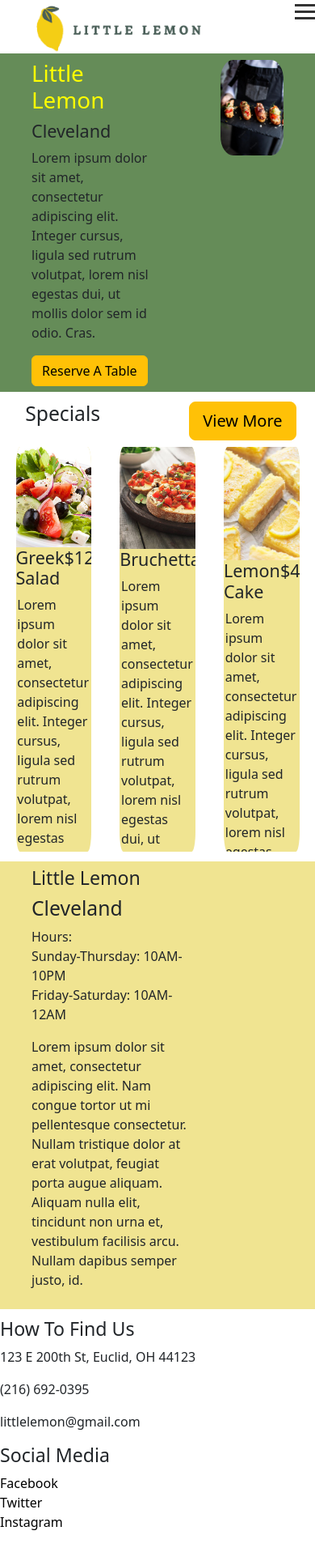
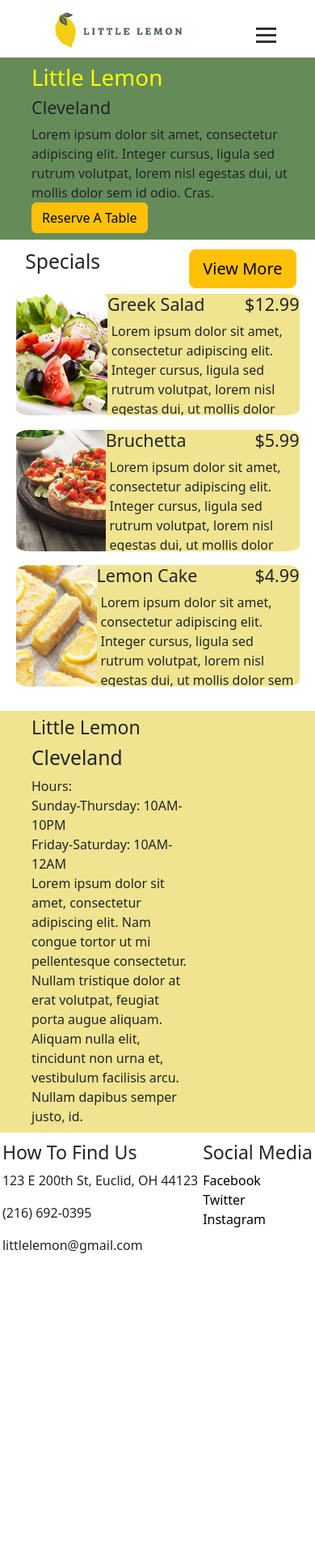
Before and after one commit to ptajonald/littlelemon, a React (Create React App) app: page / in a window 390 px wide. Shown: the whole page at 81% size. After the commit the page ends 1699 px from the top, so only its background shows below. Built offline with nearby package versions, Linux system fonts and the light colour scheme; the HTML template or start-up script is replaced by a standard one.

Commit message:
modified home page

```diff
--- a/src/components/Footer.jsx
+++ b/src/components/Footer.jsx
@@ -6,21 +6,19 @@
     <>
       <footer>
         <img src={logo} alt="logo" />
-        <div id="info">
-          <section>
+        <div>
           <h3>How To Find Us</h3>
           <p>123 E 200th St, Euclid, OH 44123</p>
           <p>(216) 692-0395</p>
           <p>littlelemon@gmail.com</p>
-          </section>
-          <section>
+        </div>
+        <div>
           <h3>Social Media</h3>
           <a href="https://www.facebook.com">Facebook</a>
           <br />
           <a href="https://www.twitter.com">Twitter</a>
           <br />
           <a href="https://www.instagram.com">Instagram</a>
-          </section>
         </div>
       </footer>
     </>
--- a/src/components/Highlights.jsx
+++ b/src/components/Highlights.jsx
@@ -15,7 +15,7 @@
         </div>
         <div id="items">
           <div className="item">
-            <img src={salad} alt="salad" className=" " />
+            <img src={salad} alt="salad" />
             <section>
               <div className="name-price">
                 <h4>Greek Salad</h4>
--- a/src/components/Nav.jsx
+++ b/src/components/Nav.jsx
@@ -12,7 +12,7 @@
 
   return (
     <>
-      <nav id={`navbar ${menuOpen ? "open" : ""}`}>
+      <nav id="navbar" className={menuOpen ? "visible" : ""}>
         <a href="/">
           <img src={logo} alt="logo" />
         </a>
@@ -23,7 +23,7 @@
           <div className="bar"></div>
         </div>
 
-        <ul id={`nav-links ${menuOpen ? "visible" : ""}`}>
+        <ul id="nav-links" className={menuOpen ? "visible" : ""}>
           <Link to="/">Home</Link>
           <Link to="/aboutpage">About</Link>
           <Link to="/menu">Menu</Link>
--- a/src/pages/Reservations.jsx
+++ b/src/pages/Reservations.jsx
@@ -94,7 +94,7 @@
           <section className="guest-info">
             <h1>Reservation Details</h1>
             <section className="">
-              <section className="data-inp">
+              <section className="">
                 <label htmlFor="date">Select a date</label>
                 <div className="">
                   <input
@@ -109,9 +109,9 @@
                   />
                 </div>
               </section>
-              <section className="data-inp">
+              <section className="">
                 <label htmlFor="time">Select a time</label>
-                <section className="flex items-center">
+                <section className="">
                   <select
                     name="time"
                     id="time"
@@ -138,13 +138,14 @@
                   </select>
                 </section>
               </section>
-              <section className="data-inp">
+              <section className="">
                 <label htmlFor="guests">Guests number</label>
-                <section className="flex items-center">
+                <section className="">
                   <input
                     name="guests"
                     type="number"
                     id="guests"
+                    min="1"
                     placeholder="Number of guests"
                     className="select"
                     value={inputs.guests}
--- a/src/styles/Footer.css
+++ b/src/styles/Footer.css
@@ -1,16 +1,24 @@
 footer {
   display: flex;
-  justify-content: ;
+  justify-content: space-around;
+  width: 100%;
   height: 300px;
   padding-top: 3%;
 }
 
 footer img {
-  /* width: 15%; */
+  max-width: 25%;
+
 }
 
 footer a {
   text-decoration: none;
+}
+
+#info {
+  display: flex;
+  flex-direction: row;
+  justify-content: space-between;
 }
 
 a:link {
--- a/src/styles/Hero.css
+++ b/src/styles/Hero.css
@@ -11,7 +11,7 @@
 #hero-left {
   display: flex;
   flex-direction: column;
-  max-width: 40%;
+  width: 40%;
   margin-left: 10%;
 }
 
@@ -24,3 +24,13 @@
   margin-left: 40%;
   max-width: 40%;
 }
+
+@media screen and (max-width: 768px) {
+  #hero-left {
+    width: 100%;
+  }
+
+  #hero-right {
+    display: none;
+  }
+}
--- a/src/styles/Highlights.css
+++ b/src/styles/Highlights.css
@@ -48,3 +48,29 @@
   margin-left: 2%;
   margin-right: 2%;
 }
+
+@media screen and (max-width: 768px) {
+  #items {
+    flex-direction: column;
+    max-height: 1000px;
+    gap: 5%;
+  }
+
+  .item {
+    height: 150px;
+    flex-direction: row;
+    margin-bottom: 5%;
+  }
+
+  .item img {
+    height: 100%;
+  }
+
+  .item section {
+    padding-bottom: 5%;
+  }
+
+  section p {
+    margin-bottom: 0%;
+  }
+}
--- a/src/styles/Nav.css
+++ b/src/styles/Nav.css
@@ -73,10 +73,16 @@
 @media screen and (max-width: 768px) {
   #menu-icon {
     display: block;
+    margin-top: 5%;
+    margin-right: 5%;
+  }
+
+  #nav-links {
+    display: none;
   }
 
   nav ul {
-    display: none;
+    width: 100%;
   }
 
   #nav-links.visible {
@@ -84,6 +90,7 @@
     background: #333333;
     z-index: 1000;
     padding: 20px 0;
+    margin-top: 10%;
   }
 
   #navbar {
```
Lines whose indentation alone changed are shown as unchanged.
